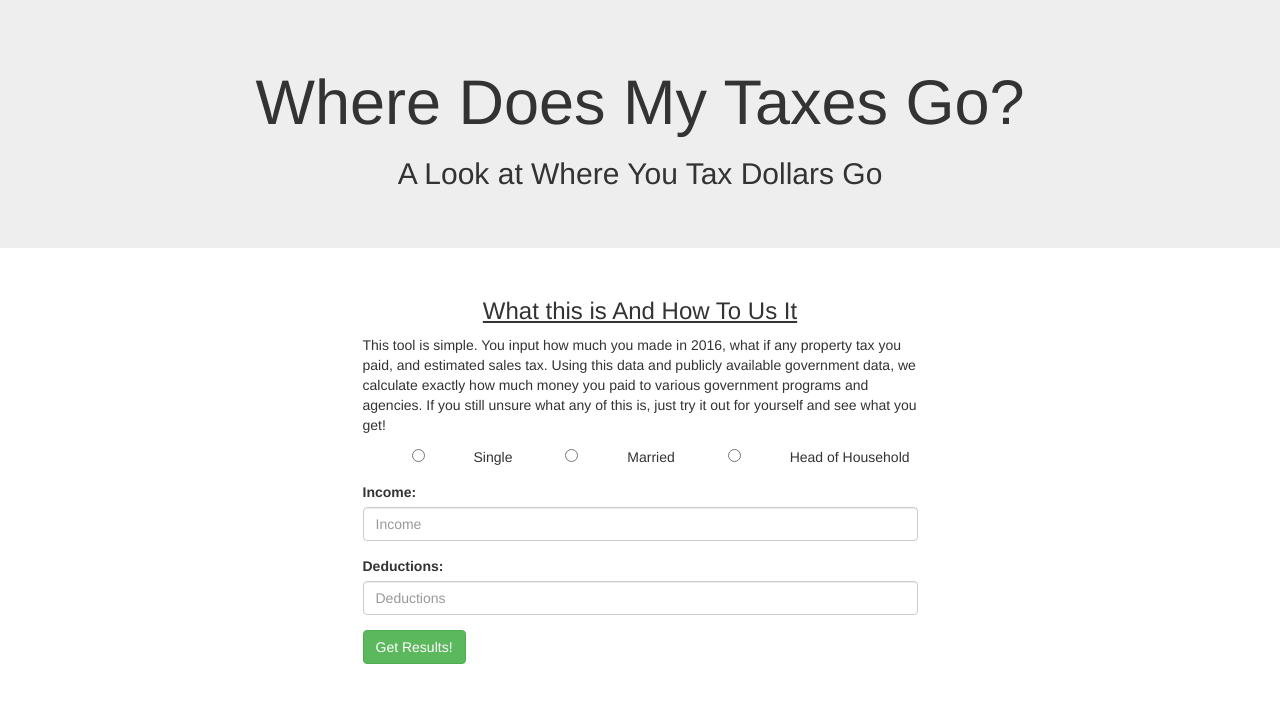
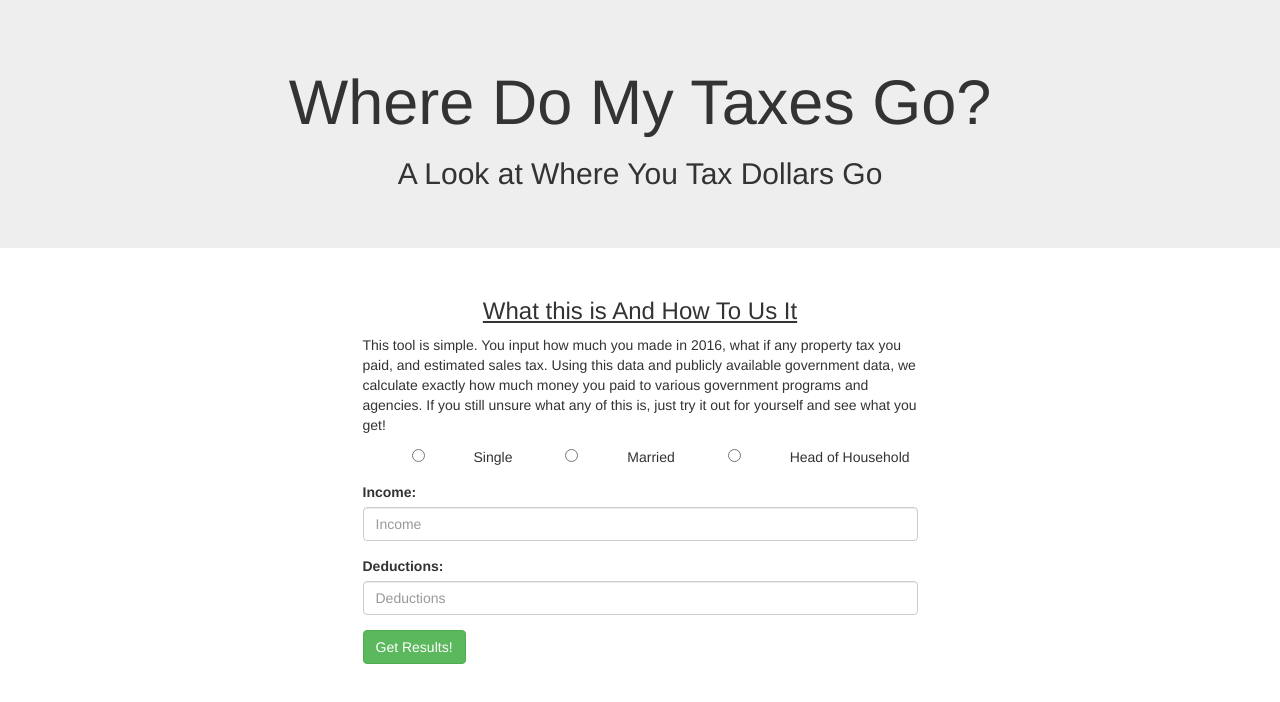
Before and after one commit to bjk116/WhereDoesItGo, a plain HTML site: page index.html in a window 1280 px wide. Drawn offline with nearby package versions, Linux system fonts and the light colour scheme.

Commit message:
Fixed title from Does to Do

```diff
--- a/index.html
+++ b/index.html
@@ -13,7 +13,7 @@
 <body>
 	<div class = 'jumbotron text-center'>
 	<!--Find background image for banner, or style at least-->
-		<h1>Where Does My Taxes Go?</h1>
+		<h1>Where Do My Taxes Go?</h1>
 		<h2>A Look at Where You Tax Dollars Go</h2>
 		<!--I'm a Programmer Not a Writer-->
 	</div>
```
